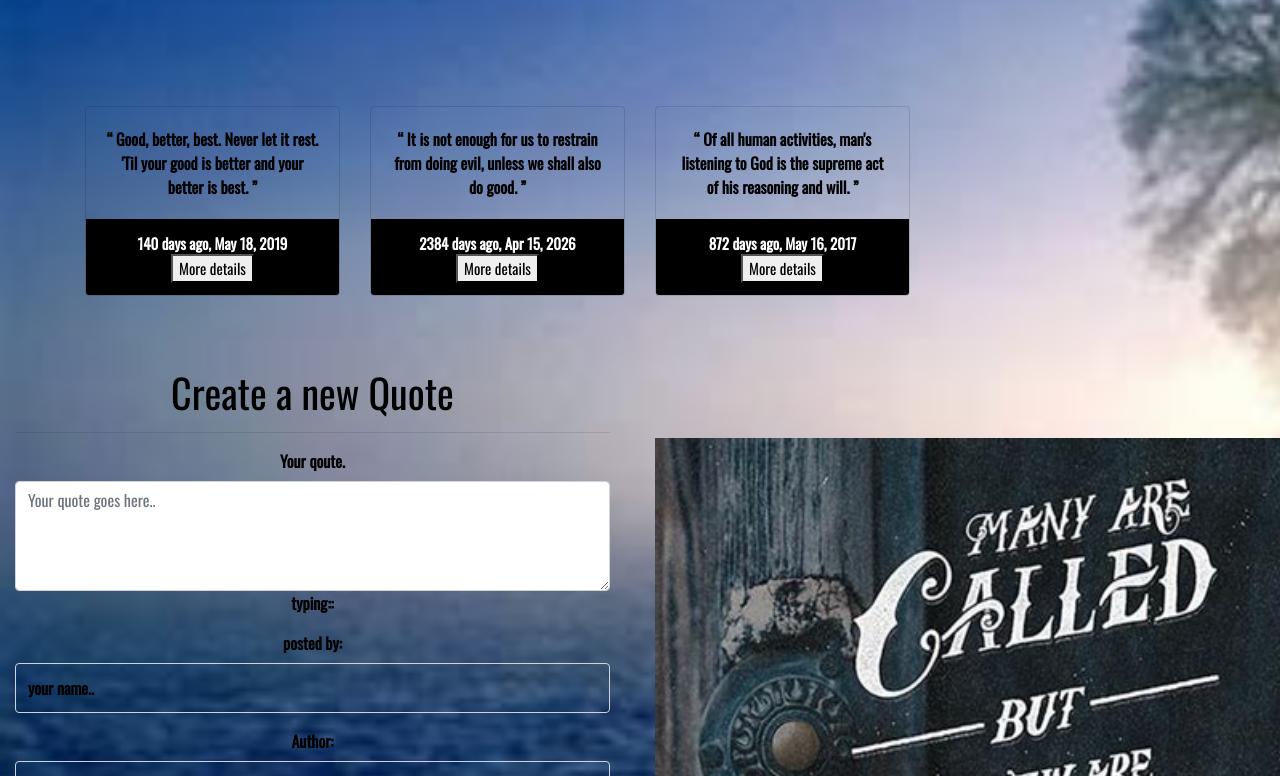
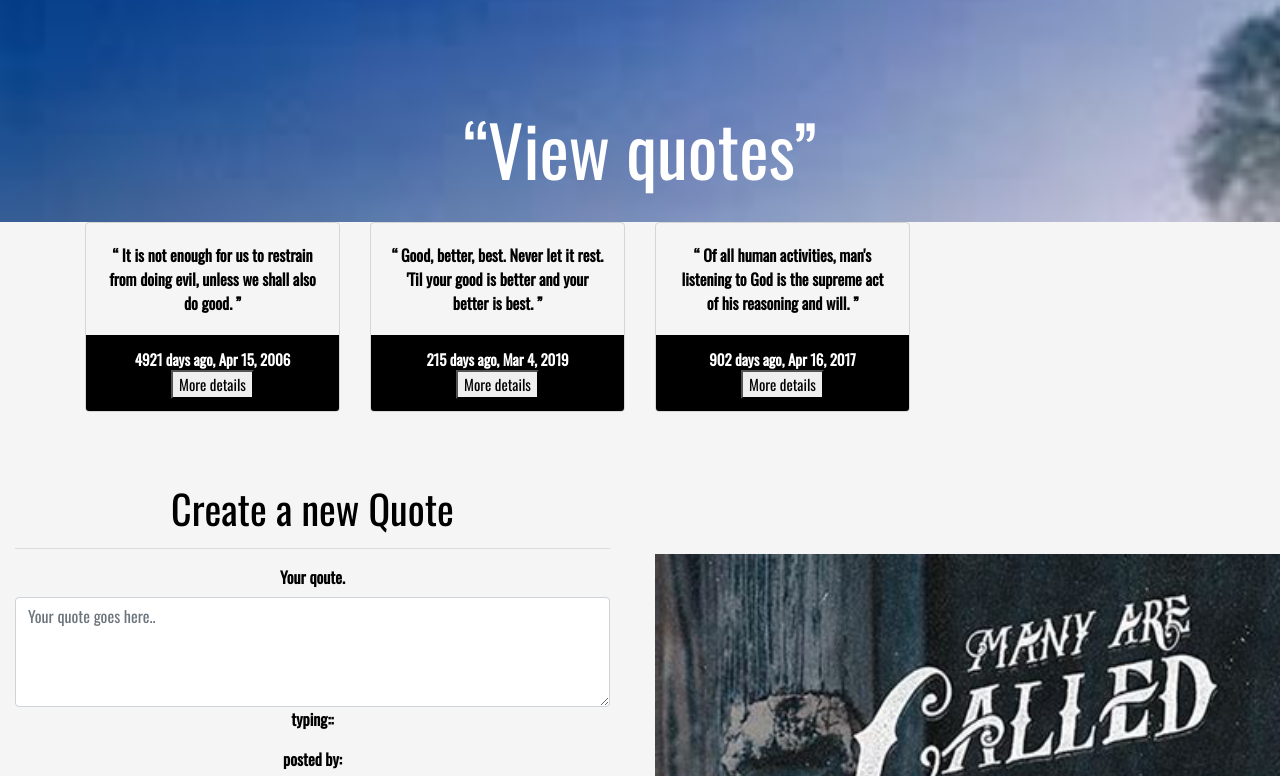
Before and after one commit to Nyagah-Tech/quote, an Angular app: page / in a window 1280 px wide. Shown: the part 664-1440 px from the top of the page. Built offline with nearby package versions, Linux system fonts and the light colour scheme.

Commit message:
final project

```diff
--- a/src/app/quote/quote.component.html
+++ b/src/app/quote/quote.component.html
@@ -1,7 +1,8 @@
 
 <div class="container">
+
      <div class="row">
-        <div class="col-sm-3" *ngFor='let quote of sortVote; let i = index' >
+         <div class="col-sm-3" *ngFor='let quote of sortVote; let i = index' >
            <div class="card">
                <div class="card-body">
                    <q > {{quote.addedquote}} </q>
--- a/src/app/quote/quote.component.ts
+++ b/src/app/quote/quote.component.ts
@@ -8,9 +8,9 @@ import { Quote } from '../quote';
 })
 export class QuoteComponent implements OnInit {
   quotes:Quote[]=[
-    new Quote( "It is not enough for us to restrain from doing evil, unless we shall also do good.", "Dan", " Brucelee", new Date (2026,3,15), 5, 2),
-    new Quote(  "Good, better, best. Never let it rest. 'Til your good is better and your better is best.", "mukui","Kevyn Aucoin", new Date(2019,4,18), 8, 1),
-    new Quote( "Of all human activities, man's listening to God is the supreme act of his reasoning and will.","paul","Pope Paul Vi", new Date(2017,4,16), 3, 0),
+    new Quote( "It is not enough for us to restrain from doing evil, unless we shall also do good.", "Dan", " Brucelee", new Date (2006,3,15), 0, 0),
+    new Quote(  "Good, better, best. Never let it rest. 'Til your good is better and your better is best.", "mukui","Kevyn Aucoin", new Date(2019,2,4), 0, 0),
+    new Quote( "Of all human activities, man's listening to God is the supreme act of his reasoning and will.","paul","Pope Paul Vi", new Date(2017,3,16), 0, 0),
   ];
   toggleDetails(index){
     this.quotes[index].showDescription = !this.quotes[index].showDescription;
--- a/src/index.html
+++ b/src/index.html
@@ -19,6 +19,7 @@
   <p id="intro">If you are in need of motivation and inspiration life quotes look no other but in --<b>QUOTE-MOTOR</b>
     Give a like to your best quote by clicking the more details button.You can also add your own quote by filling the create new form below.. </p>
     <br><br><br><br><br><br><br><br><br>
+    <h3><q>View quotes</q></h3><br>
   <div id="quote2">
     <app-root></app-root>
   </div>
--- a/src/styles.css
+++ b/src/styles.css
@@ -33,9 +33,10 @@ footer{
     height:150px;
     margin-bottom: 0;
 }
+h3{
+    font-size: 70px;
+}
 
-/* #quote2{
-    position: absolute;
-    top:400px;
-    left:30%;
-} */
+#quote2{
+    background-color:whitesmoke;
+}
```
